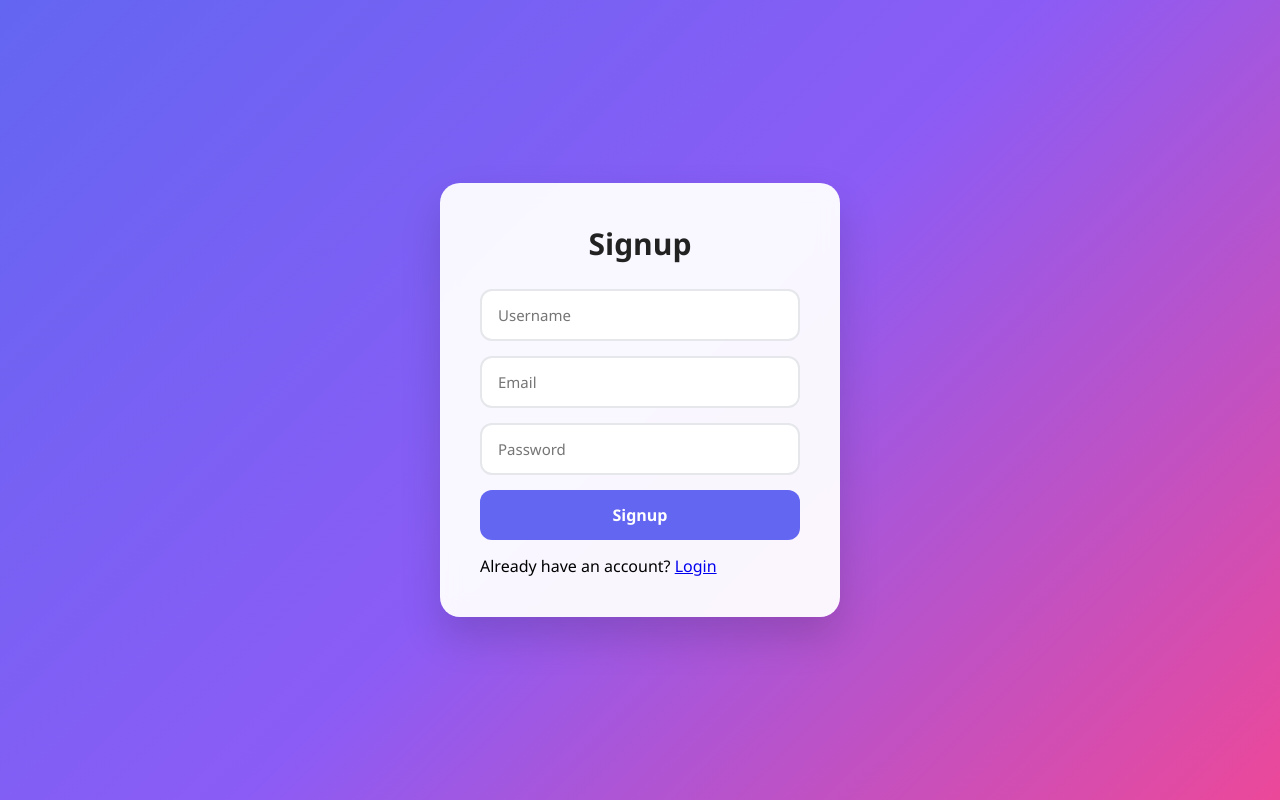
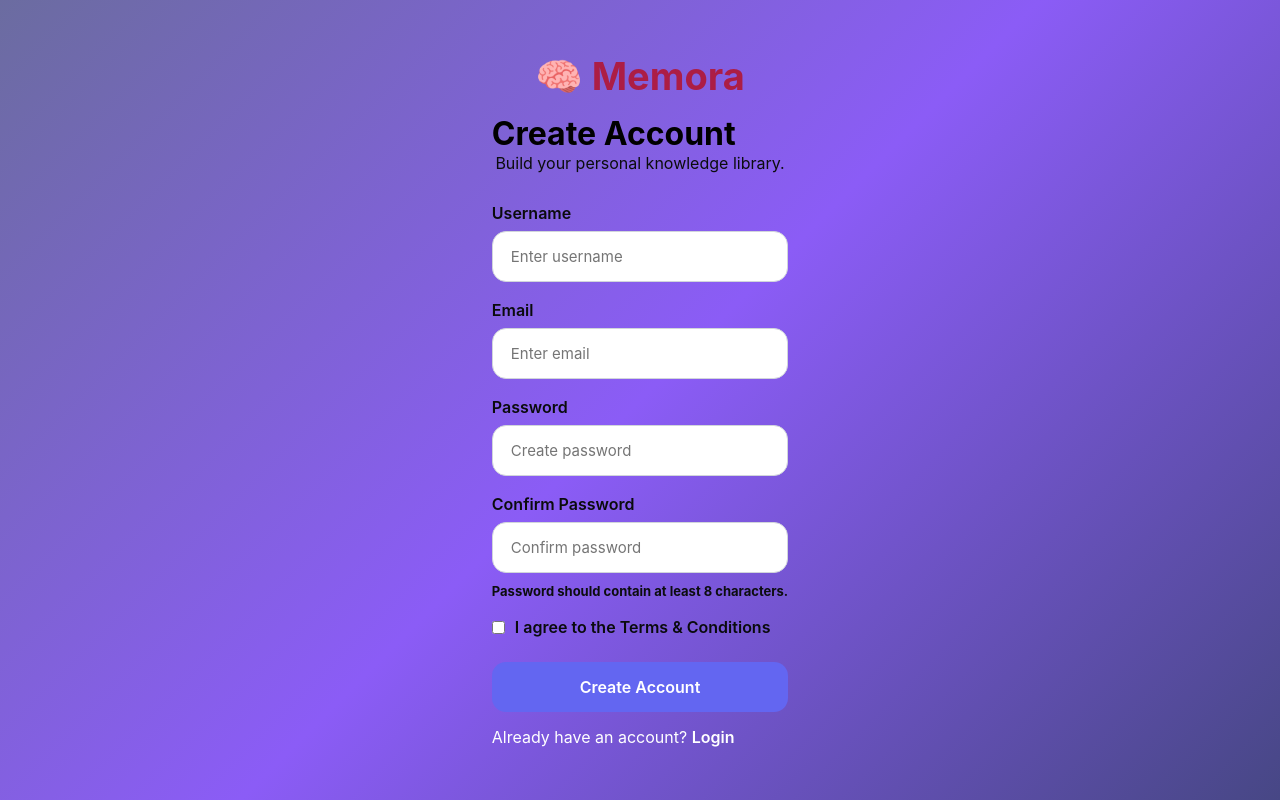
Before and after one commit to nanditha-sagar/Memora, a website: page public/signup.html in a window 1280 px wide. Drawn offline with Linux system fonts and the light colour scheme.

Commit message:
Added confirmed password to the sign up page

```diff
--- a/public/script.js
+++ b/public/script.js
@@ -25,6 +25,17 @@ async function signup() {
 
   if (password === "") {
     message.innerText = "Please enter password";
+    return;
+  }
+  const confirmPassword = document.getElementById("confirmPassword").value;
+
+  if (password !== confirmPassword) {
+    message.innerText = "Passwords do not match";
+    return;
+  }
+
+  if (!document.getElementById("terms").checked) {
+    message.innerText = "Please accept Terms & Conditions";
     return;
   }
 
--- a/public/signup.html
+++ b/public/signup.html
@@ -1,27 +1,61 @@
 <!doctype html>
 <html>
   <head>
-    <title>Signup</title>
+    <title>Memora - Sign Up</title>
     <link rel="stylesheet" href="style.css" />
   </head>
+
   <body>
-    <div class="container">
-      <h2>Signup</h2>
+    <div class="auth-container">
+      <div class="auth-card">
+        <div class="logo">🧠 Memora</div>
 
-      <input type="text" id="username" placeholder="Username" />
+        <h1>Create Account</h1>
 
-      <input type="email" id="email" placeholder="Email" />
+        <p class="subtitle">Build your personal knowledge library.</p>
 
-      <input type="password" id="password" placeholder="Password" />
+        <div class="form-group">
+          <label>Username</label>
+          <input type="text" id="username" placeholder="Enter username" />
+        </div>
 
-      <button onclick="signup()">Signup</button>
+        <div class="form-group">
+          <label>Email</label>
+          <input type="email" id="email" placeholder="Enter email" />
+        </div>
 
-      <p id="message"></p>
+        <div class="form-group">
+          <label>Password</label>
+          <input type="password" id="password" placeholder="Create password" />
+        </div>
 
-      <p>
-        Already have an account?
-        <a href="login.html">Login</a>
-      </p>
+        <div class="form-group">
+          <label>Confirm Password</label>
+          <input
+            type="password"
+            id="confirmPassword"
+            placeholder="Confirm password"
+          />
+        </div>
+
+        <p class="password-info">
+          Password should contain at least 8 characters.
+        </p>
+
+        <div class="terms">
+          <input type="checkbox" id="terms" />
+          <label for="terms"> I agree to the Terms & Conditions </label>
+        </div>
+
+        <button onclick="signup()">Create Account</button>
+
+        <p id="message"></p>
+
+        <div class="footer-link">
+          Already have an account?
+          <a href="login.html">Login</a>
+        </div>
+      </div>
     </div>
 
     <script src="script.js"></script>
--- a/public/style.css
+++ b/public/style.css
@@ -2,63 +2,134 @@
   margin: 0;
   padding: 0;
   box-sizing: border-box;
-  font-family: "Segoe UI", sans-serif;
+  font-family: "Inter", "Segoe UI", sans-serif;
 }
+
 body {
   min-height: 100vh;
+
   display: flex;
   justify-content: center;
   align-items: center;
-  background: linear-gradient(135deg, #6366f1, #8b5cf6, #ec4899);
+
+  padding: 30px;
+
+  background: linear-gradient(135deg, #6b6ca0 0%, #8b5cf6 50%, #474785 100%);
 }
 
 .container {
-  width: 400px;
-  background: rgba(255, 255, 255, 0.95);
-  backdrop-filter: blur(10px);
-  padding: 40px;
-  border-radius: 20px;
-  box-shadow: 0 20px 40px rgba(0, 0, 0, 0.15);
+  width: 100%;
+  max-width: 500px;
+
+  background: rgba(255, 255, 255, 0.96);
+
+  padding: 45px;
+  border-radius: 24px;
+
+  box-shadow: 0 20px 60px rgba(0, 0, 0, 0.18);
+
+  backdrop-filter: blur(12px);
+}
+
+.logo {
+  text-align: center;
+  font-size: 38px;
+  font-weight: 700;
+  color: #ac1d45;
+
+  margin-bottom: 15px;
 }
 
 .container h2 {
   text-align: center;
-  margin-bottom: 25px;
-  color: #222;
-  font-size: 30px;
+
+  font-size: 36px;
+  color: #111827;
+
+  margin-bottom: 8px;
+}
+
+.subtitle {
+  text-align: center;
+  color: #0b0c0d;
+
+  margin-bottom: 30px;
+}
+
+.form-group {
+  margin-bottom: 18px;
+}
+
+.form-group label {
+  display: block;
+  margin-bottom: 8px;
+  font-weight: 600;
+  color: #0a0b0d;
 }
 
 input {
   width: 100%;
-  padding: 14px 16px;
-  margin-bottom: 15px;
-  border: 2px solid #e5e7eb;
-  border-radius: 12px;
-  outline: none;
+
+  padding: 15px 18px;
+
+  border: 1px solid #d1d5db;
+  border-radius: 14px;
+
   font-size: 15px;
-  transition: 0.3s;
+
+  background: white;
 }
 
 input:focus {
   border-color: #6366f1;
+
   box-shadow: 0 0 0 4px rgba(99, 102, 241, 0.15);
+}
+
+.password-info {
+  margin-top: -8px;
+  margin-bottom: 15px;
+font-weight: bolder;
+  font-size: 13px;
+  color: #0c0d0f;
+}
+
+.terms {
+  display: flex;
+  align-items: center;
+  gap: 10px;
+
+  margin: 20px 0;
+  font-size: 14px;
+  color: #4b5563;
+}
+
+.terms input {
+  width: auto;
 }
 
 button {
   width: 100%;
-  padding: 14px;
+
+  padding: 15px;
+
   border: none;
-  border-radius: 12px;
+  border-radius: 14px;
+
   background: #6366f1;
   color: white;
+
   font-size: 16px;
   font-weight: 600;
+
   cursor: pointer;
-  transition: 0.3s;
+
+  transition: all 0.3s ease;
 }
 
 button:hover {
   background: #4f46e5;
+
   transform: translateY(-2px);
 }
 
@@ -72,13 +143,12 @@ button:active {
   text-align: center;
   font-size: 14px;
   font-weight: 500;
-  color: #ef4444;
 }
 
 .auth-link {
   text-align: center;
-  margin-top: 20px;
-  color: #666;
+  margin-top: 25px;
+  color: #6b7280;
 }
 
 .auth-link a {
@@ -90,3 +160,69 @@ button:active {
 .auth-link a:hover {
   text-decoration: underline;
 }
+
+.divider {
+  text-align: center;
+  margin: 20px 0;
+  color: #9ca3af;
+  font-size: 14px;
+}
+
+.terms {
+  display: flex;
+  align-items: center;
+  gap: 10px;
+
+  margin: 18px 0 25px 0;
+}
+
+.terms input {
+  width: auto;
+}
+
+.auth-link {
+  text-align: center;
+
+  margin-top: 22px;
+
+  color: #6b7280;
+}
+
+.auth-link a {
+  color: #6366f1;
+  font-weight: 600;
+  text-decoration: none;
+}
+
+@media (max-width: 600px) {
+  .container {
+    padding: 30px 25px;
+  }
+
+  .container h2 {
+    font-size: 28px;
+  }
+}
+label{
+  color: #0a0b0d;
+  font-weight: 600;
+  font-size: medium;
+}
+.footer-link{
+  color: white;
+font-size: medium;
+}
+.footer-link a{
+  color: white;
+  text-decoration: none;
+  font-weight: 600;
+}
+.footer-link a:hover{
+  text-decoration: underline;
+  background-color: black;
+  color: white;
+}
+.auth-card{
+  width: 100%;
+  max-width: 400px;
+}
```
Also changed, not shown: public/dashboard/dashboard.css (+49 -0 lines), public/dashboard/dashboard.html (+35 -0 lines), public/dashboard/dashboard.js (+57 -7 lines), routes/uploadRouter.js (+27 -0 lines).
